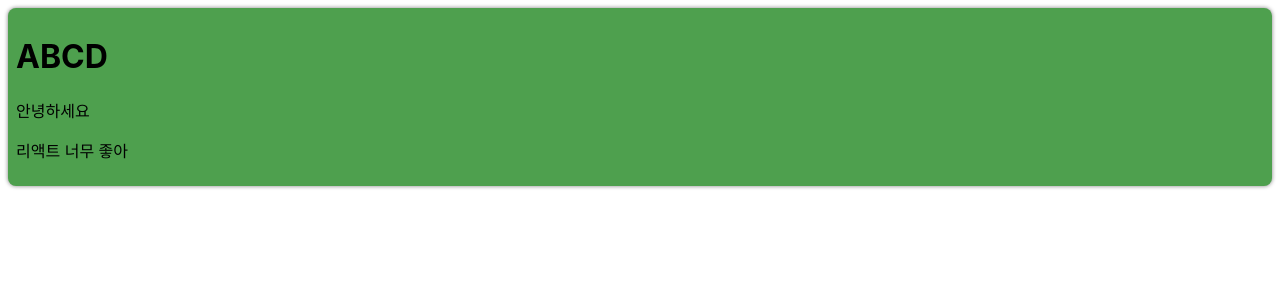
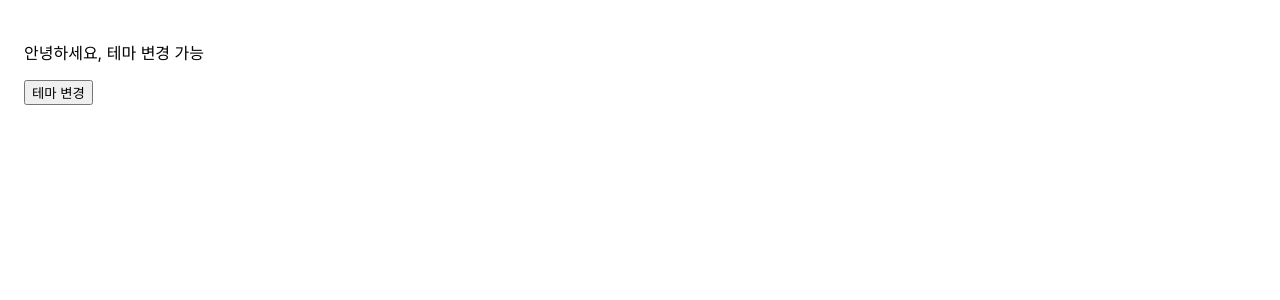
Before and after one commit to iHateAI/React-Code-Repo, a React (Create React App) app: page / in a window 1280 px wide. Shown: the top 300 px of the page. Built offline with nearby package versions, Linux system fonts and the light colour scheme.

Commit message:
12. Context

```diff
--- /dev/null
+++ b/src/chapter_14/DarkOrLight.jsx
@@ -0,0 +1,23 @@
+import { useCallback, useState } from "react";
+import ThemeContext from "./ThemeContext";
+import MainContent from "./MainContent";
+
+function DarkOrLight(props) {
+  const [theme, setTheme] = useState("light");
+
+  const toggleTheme = useCallback(() => {
+    if (theme === "light") {
+      setTheme("dark");
+    } else if (theme === "dark") {
+      setTheme("light");
+    }
+  }, [theme]);
+
+  return (
+    <ThemeContext.Provider value={{ theme, toggleTheme }}>
+      <MainContent />
+    </ThemeContext.Provider>
+  );
+}
+
+export default DarkOrLight;
--- /dev/null
+++ b/src/chapter_14/MainContent.jsx
@@ -0,0 +1,23 @@
+import { useContext } from "react";
+import ThemeContext from "./ThemeContext";
+
+function MainContent(props) {
+  const { theme, toggleTheme } = useContext(ThemeContext);
+
+  return (
+    <div
+      style={{
+        widht: "100vw",
+        height: "100vh",
+        padding: "1.5rem",
+        backgroundColor: theme === "light" ? "white" : "black",
+        color: theme === "light" ? "black" : "white",
+      }}
+    >
+      <p>안녕하세요, 테마 변경 가능</p>
+      <button onClick={toggleTheme}>테마 변경</button>
+    </div>
+  );
+}
+
+export default MainContent;
--- /dev/null
+++ b/src/chapter_14/ThemeContext.jsx
@@ -0,0 +1,6 @@
+import React from "react";
+
+const ThemeContext = React.createContext();
+ThemeContext.displayName = "ThemeContext";
+
+export default ThemeContext;
--- a/src/index.js
+++ b/src/index.js
@@ -13,12 +13,13 @@
 import SignUp from "./chapter_11/SignUp";
 import Calculator from "./chapter_12/Calculator";
 import ProfileCard from "./chapter_13/ProfileCard";
+import DarkOrLight from "./chapter_14/DarkOrLight";
 
 const root = ReactDOM.createRoot(document.getElementById("root"));
 
 root.render(
   <React.StrictMode>
-    <ProfileCard />
+    <DarkOrLight />
   </React.StrictMode>
 );
 
```
